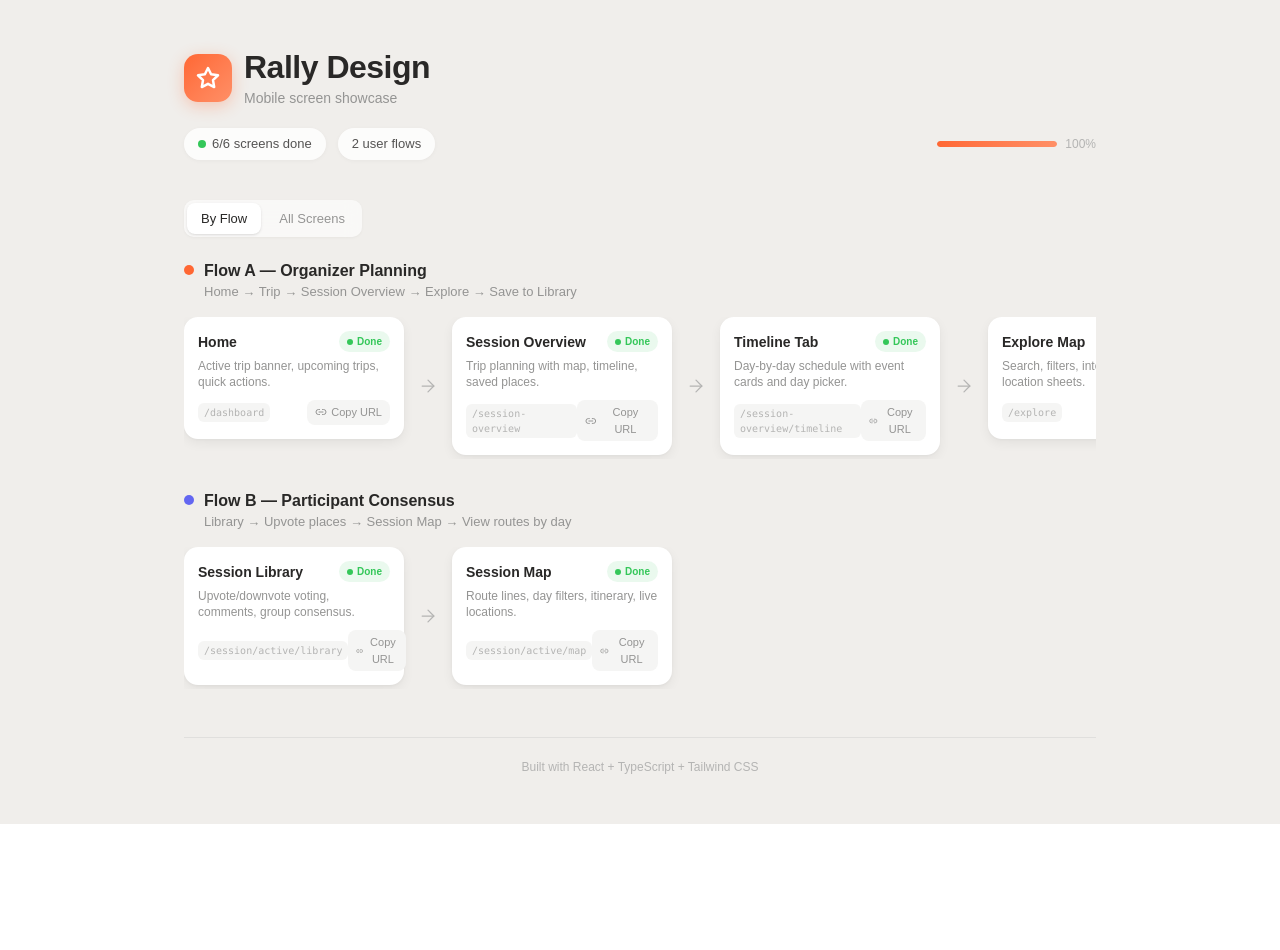
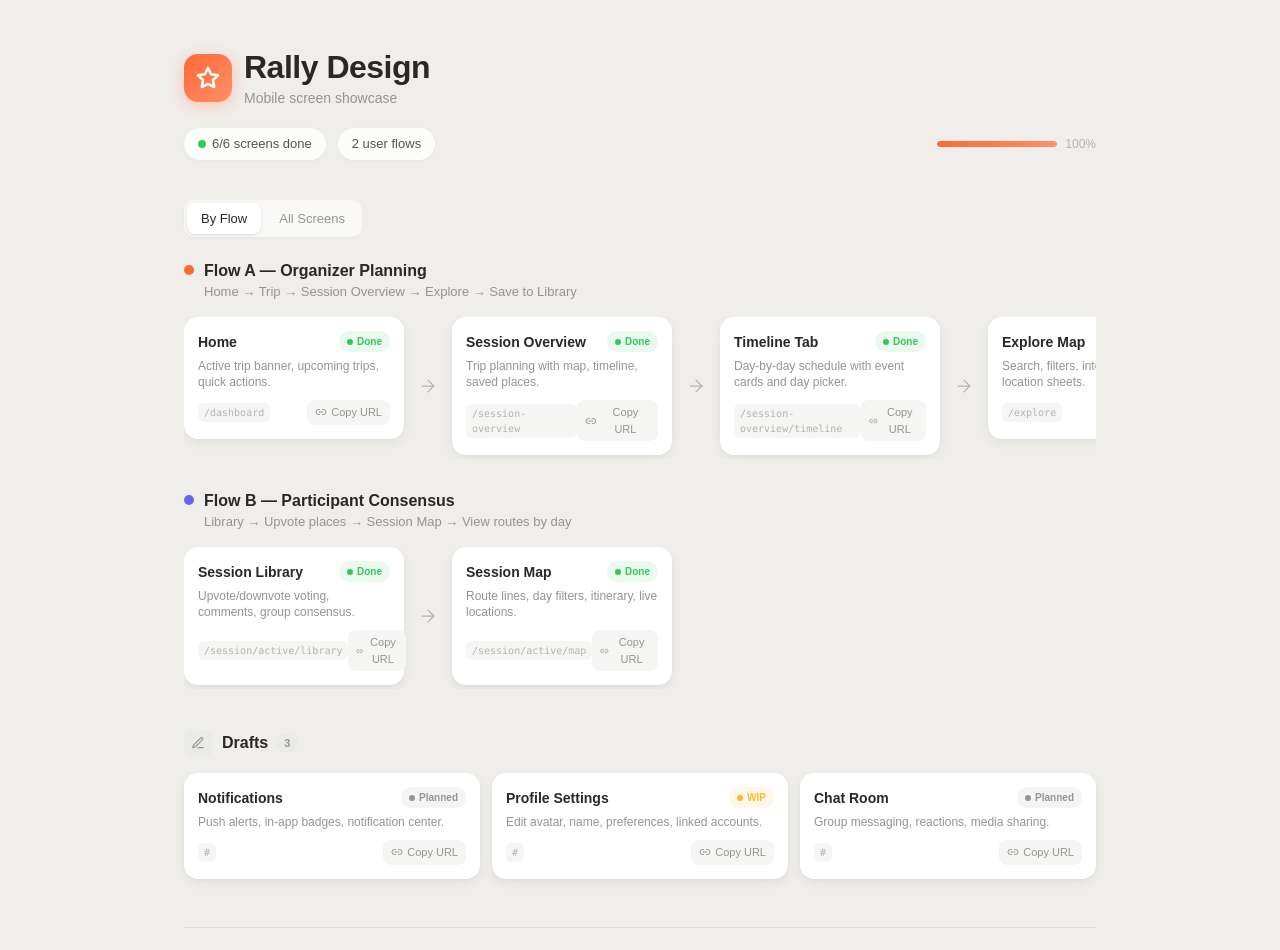
Before and after one commit to Hoi-Trang-Huynh/rally-design, a React (Vite) app: page / in a window 1280 px wide. Shown: the top 950 px of the page. Before the commit the page ends 824 px from the top, so only its background shows below. Built offline with nearby package versions, Linux system fonts and the light colour scheme; a web font is replaced by a local one.

Commit message:
Add Draft space in Dashboard

```diff
--- a/src/screens/home/index.tsx
+++ b/src/screens/home/index.tsx
@@ -1,6 +1,6 @@
 import { Link } from "react-router";
 import { useState } from "react";
-import { Link2, Check } from "lucide-react";
+import { Link2, Check, PenLine } from "lucide-react";
 
 type Screen = {
   path: string;
@@ -70,6 +70,27 @@ const FLOWS: Flow[] = [
         status: "done",
       },
     ],
+  },
+];
+
+const DRAFTS: Screen[] = [
+  {
+    path: "#",
+    title: "Notifications",
+    description: "Push alerts, in-app badges, notification center.",
+    status: "planned",
+  },
+  {
+    path: "#",
+    title: "Profile Settings",
+    description: "Edit avatar, name, preferences, linked accounts.",
+    status: "wip",
+  },
+  {
+    path: "#",
+    title: "Chat Room",
+    description: "Group messaging, reactions, media sharing.",
+    status: "planned",
   },
 ];
 
@@ -320,6 +341,28 @@ export default function HomeScreen() {
           </div>
         )}
 
+        {/* ─── Drafts ─── */}
+        <div className="mt-[40px]">
+          <div className="mb-[16px] flex items-center gap-[10px]">
+            <div className="flex size-[28px] items-center justify-center rounded-[8px] bg-[#eaeae9]">
+              <PenLine size={14} className="text-[#949493]" strokeWidth={2} />
+            </div>
+            <div className="flex items-center gap-[8px]">
+              <h2 className="text-[16px] font-semibold leading-[20px] text-[#292827]">
+                Drafts
+              </h2>
+              <span className="rounded-full bg-[#eaeae9] px-[8px] py-[1px] text-[11px] font-semibold text-[#949493]">
+                {DRAFTS.length}
+              </span>
+            </div>
+          </div>
+          <div className="grid grid-cols-2 gap-[12px] sm:grid-cols-3">
+            {DRAFTS.map((screen) => (
+              <ScreenCard key={screen.title} screen={screen} />
+            ))}
+          </div>
+        </div>
+
         {/* ─── Footer ─── */}
         <div className="mt-[48px] border-t border-[#e0dfdd] pt-[20px]">
           <p className="text-center text-[12px] text-[#b4b4b3]">
```
